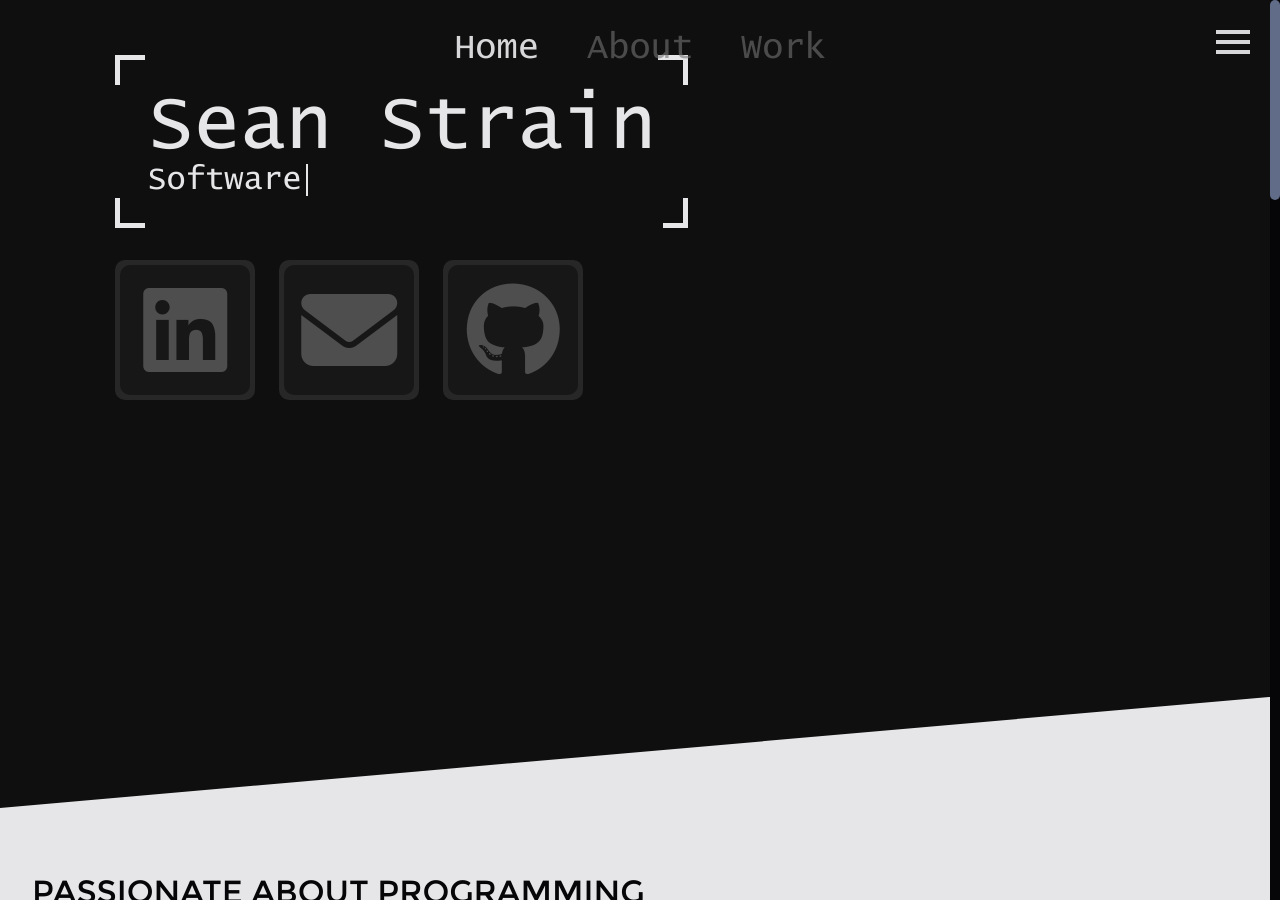
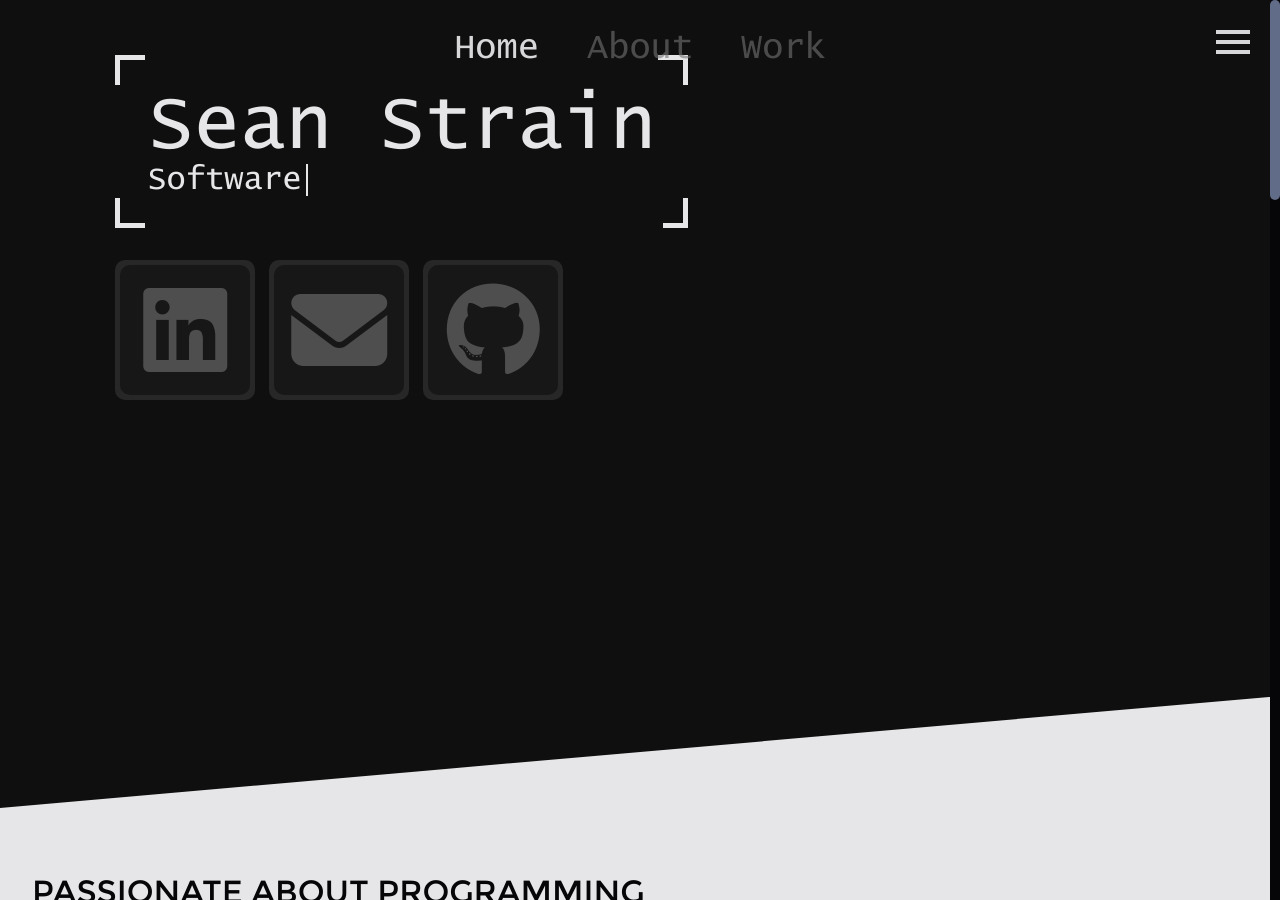
Before and after one commit to SeanStrain/SeanStrain.github.io, a Jekyll site: the page TakeTwo/index.html, which Jekyll copies as it is, in a window 1280 px wide and 900 px high, scrolled down 247 px. Built offline with Jekyll 4.4.1, drawn with Linux system fonts in a browser that asks for light colours; nearby versions of some CDN libraries.

Commit message:
mobile compatibility

```diff
--- a/TakeTwo/cards.css
+++ b/TakeTwo/cards.css
@@ -19,7 +19,7 @@
     flex-wrap: wrap;
     justify-content: center;
     align-items: center;
-    gap: 8px;
+    gap: 14px;
     width: fit-content;
 }
 
@@ -33,7 +33,6 @@
     background-color: #ffffff1a;
     border-radius: 10px;
     float: left;
-    margin-right: 16px;
     cursor: pointer;
     display: flex;
     height: 140px;
--- a/TakeTwo/index.html
+++ b/TakeTwo/index.html
@@ -1,5 +1,6 @@
 <!DOCTYPE html>
-<html>
+<html style="min-width:100vw">
+    <meta name="viewport" content="width=device-width, initial-scale=1.0">
 
     <head>
         <link rel="stylesheet" type="text/css" href="style.css">
@@ -46,6 +47,7 @@
         <div id="home-page" class="page">
             <div id="tiles"></div>
             <div id="home">
+                <div id="title-wrapper-wrapper">
                     <div id="title-wrapper">
                         <span id="title-border-line-1" class="title-border-line"></span>
                         <span id="title-border-corner-1" class="title-border-corner"></span>
@@ -77,6 +79,7 @@
                         <span id="title-border-corner-7" class="title-border-corner"></span>
                         <span id="title-border-corner-8" class="title-border-corner"></span>
                         <span id="title-border-line-4" class="title-border-line"></span>
+                    </div>
                 </div>
 
                 <div id="cards-wrapper">
--- a/TakeTwo/style.css
+++ b/TakeTwo/style.css
@@ -62,6 +62,7 @@
     flex-direction: row;
     justify-content: center;
     height: 5vh;
+    max-width: 100vw;
     top: 0;
     left: 0;
     right: 0;
@@ -276,6 +277,12 @@
         margin-left: 0;
         flex-wrap: wrap;
         align-content: center;
+    }
+    #title-wrapper-wrapper
+    {
+        display: flex;
+        flex-wrap: wrap;
+        justify-content: center;
     }
     #title-wrapper
     {
```
Lines whose indentation alone changed are shown as unchanged.
